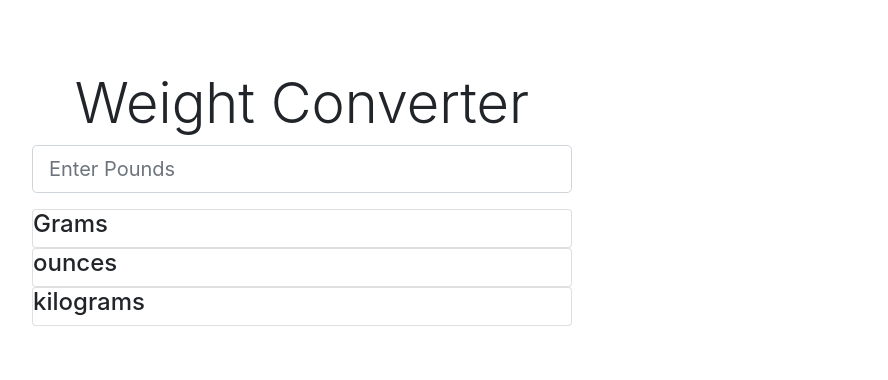
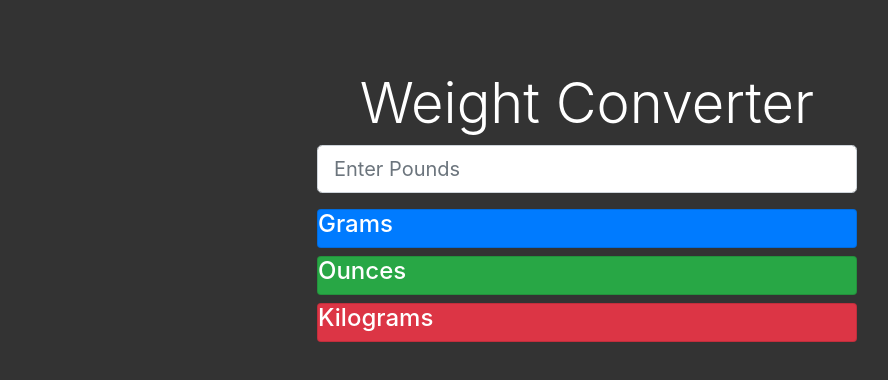
Before and after one commit to LNKeat/weight-converter, a website: page index.html in a window 1280 px wide. Shown: the whole page, without its empty margins (53-941 px from the left). Drawn offline with nearby package versions, Linux system fonts and the light colour scheme.

Commit message:
add colors to cards

```diff
--- a/index.html
+++ b/index.html
@@ -8,7 +8,9 @@
         integrity="sha384-Gn5384xqQ1aoWXA+058RXPxPg6fy4IWvTNh0E263XmFcJlSAwiGgFAW/dAiS6JXm" crossorigin="anonymous">
     <style>
         body {
-            margin-top: 70
+            margin-top: 70px;
+            background: #333;
+            color: white
         }
     </style>
 </head>
@@ -16,7 +18,7 @@
 <body>
     <div class="container">
         <div class="row">
-            <div class="col-md-6">
+            <div class="col-md-6 offset-md-3">
                 <h1 class="display-4 text-center">Weight Converter</h1>
                 <form>
                     <div class="form-group">
@@ -24,29 +26,29 @@
                             placeholder="Enter Pounds" />
                     </div>
                 </form>
-                <!-- grams card -->
+
                 <div id="output">
-                    <div class="card">
+                    <!-- grams card blue -->
+                    <div class="card bg-primary mb-2">
                         <div class="card-block">
                             <h4>Grams</h4>
                             <div id="grams-output"></div>
                         </div>
                     </div>
-                </div>
-                <!-- ounces card -->
-                <div id="output">
-                    <div class="card">
+
+                    <!-- ounces card green -->
+
+                    <div class="card bg-success mb-2">
                         <div class="card-block">
-                            <h4>ounces</h4>
+                            <h4>Ounces</h4>
                             <div id="ounces-output"></div>
                         </div>
                     </div>
-                </div>
-                <!-- kilograms card -->
-                <div id="output">
-                    <div class="card">
+                    <!-- kilograms card red -->
+
+                    <div class="card bg-danger mb-2">
                         <div class="card-block">
-                            <h4>kilograms</h4>
+                            <h4>Kilograms</h4>
                             <div id="kilograms-output"></div>
                         </div>
                     </div>
```
